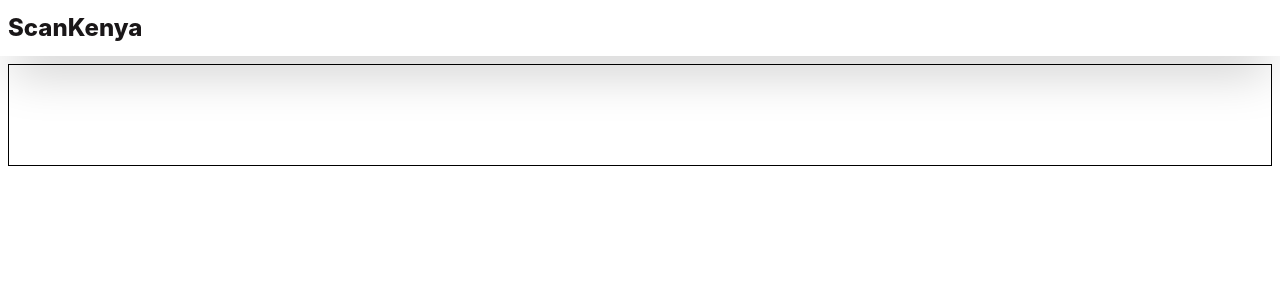
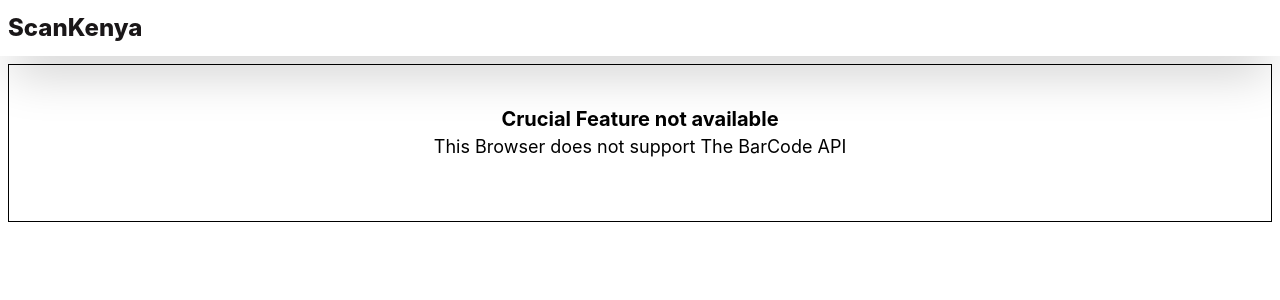
Before and after one commit to StanleyMasinde/scan-fe, a Nuxt app: page / in a window 1280 px wide. Shown: the top 300 px of the page. Built offline with nearby package versions, Linux system fonts and the light colour scheme.

Commit message:
Add an informative message when the barcode API is not present

```diff
--- a/app/pages/index.vue
+++ b/app/pages/index.vue
@@ -123,6 +123,12 @@
 <template>
   <div class="flex items-center-safe border">
     <div class="w-full m-10">
+      <!-- Fallback Text -->
+      <div class="text-center" v-if="!supportsBarcodeDetector">
+        <h1 class="text-xl font-bold">Crucial Feature not available</h1>
+        <p class="text-lg">This Browser does not support The BarCode API</p>
+      </div>
+
       <!-- Preview -->
       <video
         v-if="supportsBarcodeDetector"
```
